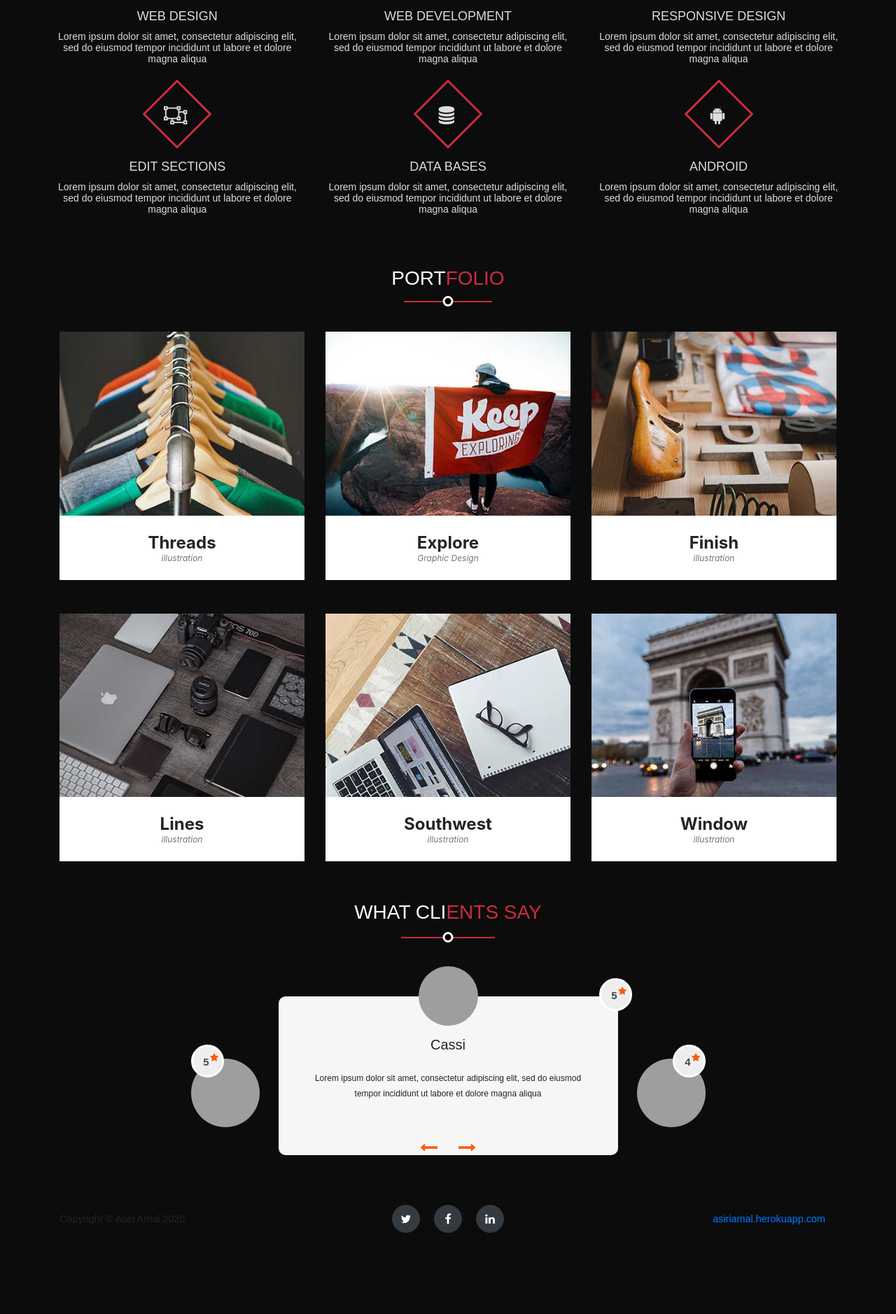
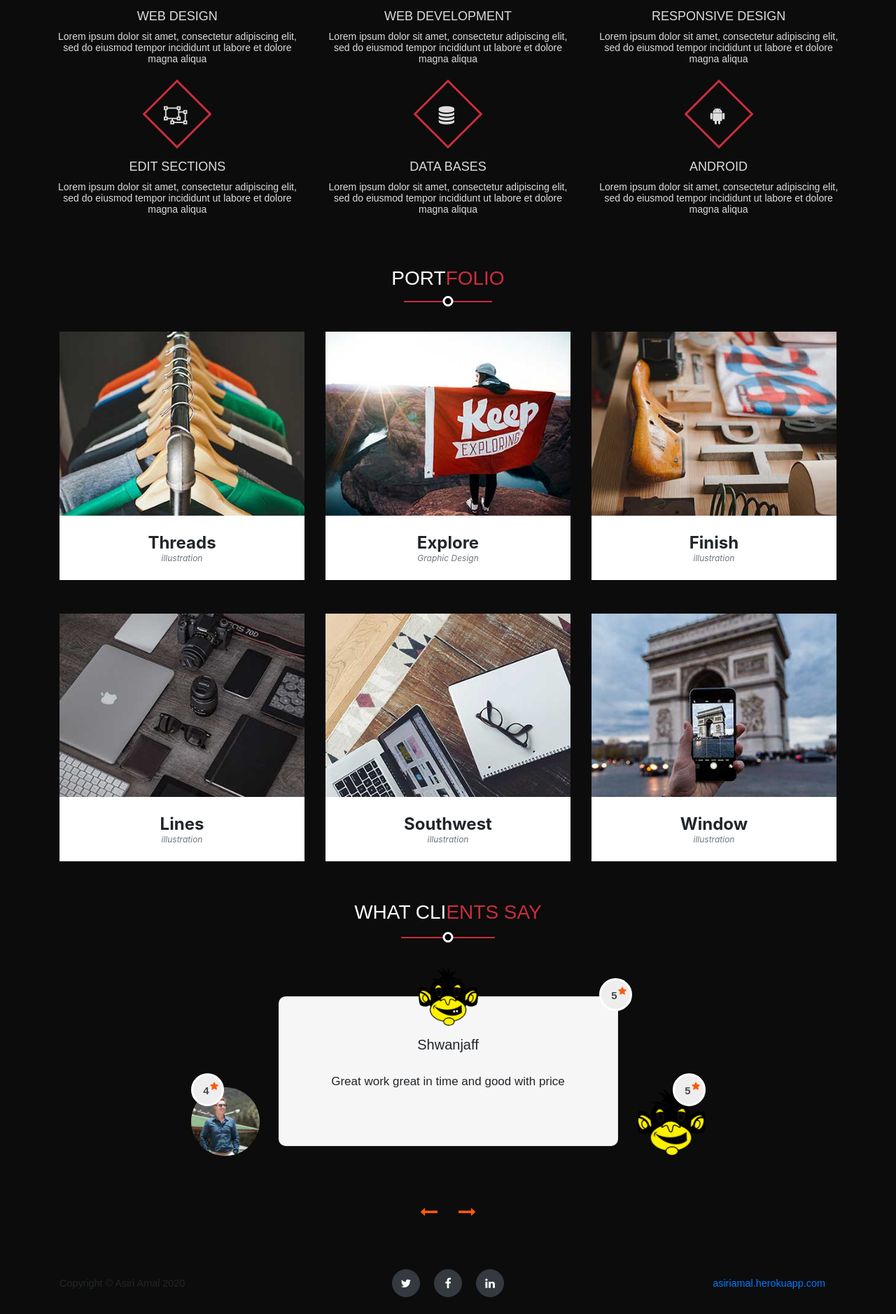
Before and after one commit to AsiriAmalk/my_portforlio, a Flask app: page / in a window 1280 px wide. Shown: the part 1107-2985 px from the top of the page at 70% size. Before the commit the page ends 2869 px from the top, so only its background shows below. Run offline with Flask 2, Linux system fonts and the light colour scheme; some libraries are stand-ins or nearby versions; grey boxes are pictures that could not be loaded.

Commit message:
add testimonial text

```diff
--- a/controller/testimonials.py
+++ b/controller/testimonials.py
@@ -13,22 +13,91 @@ __status__ = 'development'
 __date__ = '10/11/2020'
 
 testimonial_dict = {
-    "Lisa Redfern": [
-        "Lorem ipsum dolor sit amet, consectetur adipiscing elit, sed do eiusmod tempor incididunt ut labore et dolore magna aliqua",
-        'lisa_redfern.jpg',
-        "5"],
-    "Cassi": [
-        "Lorem ipsum dolor sit amet, consectetur adipiscing elit, sed do eiusmod tempor incididunt ut labore et dolore magna aliqua",
-        'cassi.jpg',
-        "5"],
-    "Md Nahidul": [
-        "Lorem ipsum dolor sit amet, consectetur adipiscing elit, sed do eiusmod tempor incididunt ut labore et dolore magna aliqua",
-        'md_nahidul.jpg',
-        "4"],
     "Alex": [
         "Easy communication and back-and-forth conversations on requirements and getting the project started. Great follow ups and no problem revisions on the initial design as well to get to exactly what I had in mind.",
         'alex.jpg',
         "4"],
+    "Shwanjaff":
+        ["Great work great in time and good with price",
+         "shwanjaff.png",
+         "5"],
+    "Qiuziguo":
+        ["Very good job, fast and effective.",
+         "shwanjaff.png",
+         "5"],
+    "oroefe":
+        ["Asiri was very helpful and was happy to amend the project based on further requirements. He goes above and beyond when further help is required. I’d recommend him to anyone that requires projects in data mining!",
+         "no_image.png",
+         "5"],
+    "manish0521":
+        ["He is so fast and accommodating. He delivered with in an hour. Great knowledge. Will definitely come back to him.",
+         "no_image.png",
+         "5"],
+    "sunjaynair":
+        ["Great work",
+         "no_image.png",
+         "5"],
+    "lwaribo":
+        ["He is very knowledgeable, I will recommend for anyone who needs help with python related task.",
+         "no_image.png",
+         "5"],
+    "abdulmelik226":
+        ["I'm very satisfied. He was very helpful and always answered in a very short time. In addition, he takes much less time than I specified for the task. Gladly again",
+         "no_image.png",
+         "5"],
+    "casberns":
+        ["Good work,",
+         "no_image.png",
+         "4.3"],
+    "mlhshn":
+        ["A professional developer who delivers quality in the shortest possible time. I am glad to have met you here and hope for further cooperation.",
+         "no_image.png",
+         "5"],
+    "trislav":
+        ["Somehow my expectations are exactly as he coded. Very concise codes, well thought out. This is my second order. Will definitely order more",
+         "no_image.png",
+         "5"],
+    "dynas7y2":
+        ["Second order. Again, complex project, good communication, delivered as expected.",
+         "no_image.png",
+         "5"],
+    "wuyongfeng":
+        ["fast and excellent",
+         "no_image.png",
+         "5"],
+    "rdonning":
+        ["Excellent job, everything I needed and quicker than I thought. Would definitely use again",
+         "no_image.png",
+         "5"],
+    "saravanansmkkb":
+        ["Great work by the seller. Easy to communicate with.",
+         "no_image.png",
+         "5"],
+    "sehun94":
+        ["He is very intuitive and did the job that I asked him to do perfectly. I would order again from him for sure. Thanks.",
+         "no_image.png",
+         "4.7"],
+    "rahuldwivedi853":
+        ["Talented and professional!",
+         "rahuldwivedi853.jpg",
+         "5"],
+    "kpalmab":
+        ["Great results, exceeded my expectations and delivered before expected, good communicator, I would hire again!",
+         "no_image.png",
+         "5"],
+    "tsv1979dk":
+        ["Seller is easy to communicate with, perfect job done. Not last time i buy from this seller.",
+         "no_image.png",
+         "5"],
+    "oshanaiddi":
+        ["Got the best service. Highly recommended and he gives his best to achieve the targets.",
+         "oshanaiddi.jpg",
+         "5"],
+    "aharmsen":
+        ["Easy communication and back-and-forth conversations on requirements and getting the project started. Great follow ups and no problem revisions on the initial design as well to get to exactly what I had in mind.",
+         "aharmsen.jpg",
+         "5"],
+
 }
 
 client_names = testimonial_dict.keys()
--- a/static/css/testimonial.css
+++ b/static/css/testimonial.css
@@ -275,3 +275,7 @@ img {
 .section-title-1 span {
   color: #cb2d3e;
 }
+.feedback-slider-item p {
+	font-size: 17px;
+		/*font-weight: bold;*/
+}
--- a/templates/testimonial.html
+++ b/templates/testimonial.html
@@ -35,22 +35,20 @@
                     <div class="feedback-slider-thumb hidden-xs">
                         <div class="thumb-prev">
 							<span>
-								<img src="https://s3-us-west-2.amazonaws.com/s.cdpn.io/451270/profile/profile-80.jpg"
-                                     alt="Customer Feedback">
+								<img src="/static/assets/img/testimonial/{{ client_image[0] }}" alt="Customer Feedback">
 							</span>
                             <span class="light-bg customer-rating">
-								5
+								{{ client_rating[0] }}
 								<i class="fa fa-star"></i>
 							</span>
                         </div>
 
                         <div class="thumb-next">
 							<span>
-								<img src="https://res.cloudinary.com/hnmqik4yn/image/upload/c_fill,fl_force_strip,h_128,q_100,w_128/v1493982718/ah57hnfnwxkmsciwivve.jpg"
-                                     alt="Customer Feedback">
+								<img src="/static/assets/img/testimonial/{{ client_image[2] }}" alt="Customer Feedback">
 							</span>
                             <span class="light-bg customer-rating">
-								4
+								{{ client_rating[2] }}
 								<i class="fa fa-star"></i>
 							</span>
                         </div>
```
Also changed, not shown: static/assets/img/testimonial/aharmsen.jpg (added), static/assets/img/testimonial/no_image.png (added), static/assets/img/testimonial/oshanaiddi.jpg (added), static/assets/img/testimonial/rahuldwivedi853.jpg (added), static/assets/img/testimonial/shwanjaff.png (added).
